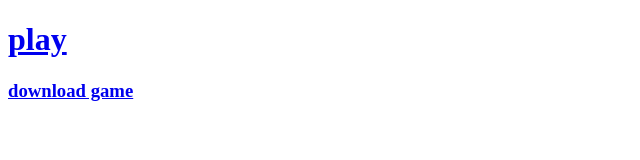
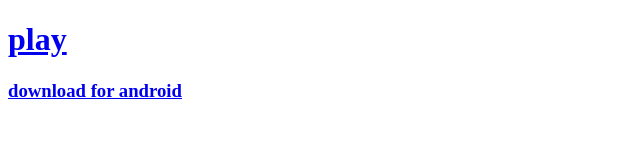
Before and after one commit to gofleek/cardgame, a website: page public/index.html in a window 1280 px wide. Shown: the full height of the page, 0-640 px from the left. Drawn offline with Linux system fonts and the light colour scheme.

Commit message:
Update index.html

```diff
--- a/public/index.html
+++ b/public/index.html
@@ -15,7 +15,7 @@
 
     <div>
         <h3>
-            <a href="release/twentynine.apk" download="">download game</a>
+            <a href="release/twentynine.apk" download="">download for android</a>
         </h3>
     </div>
 
```
